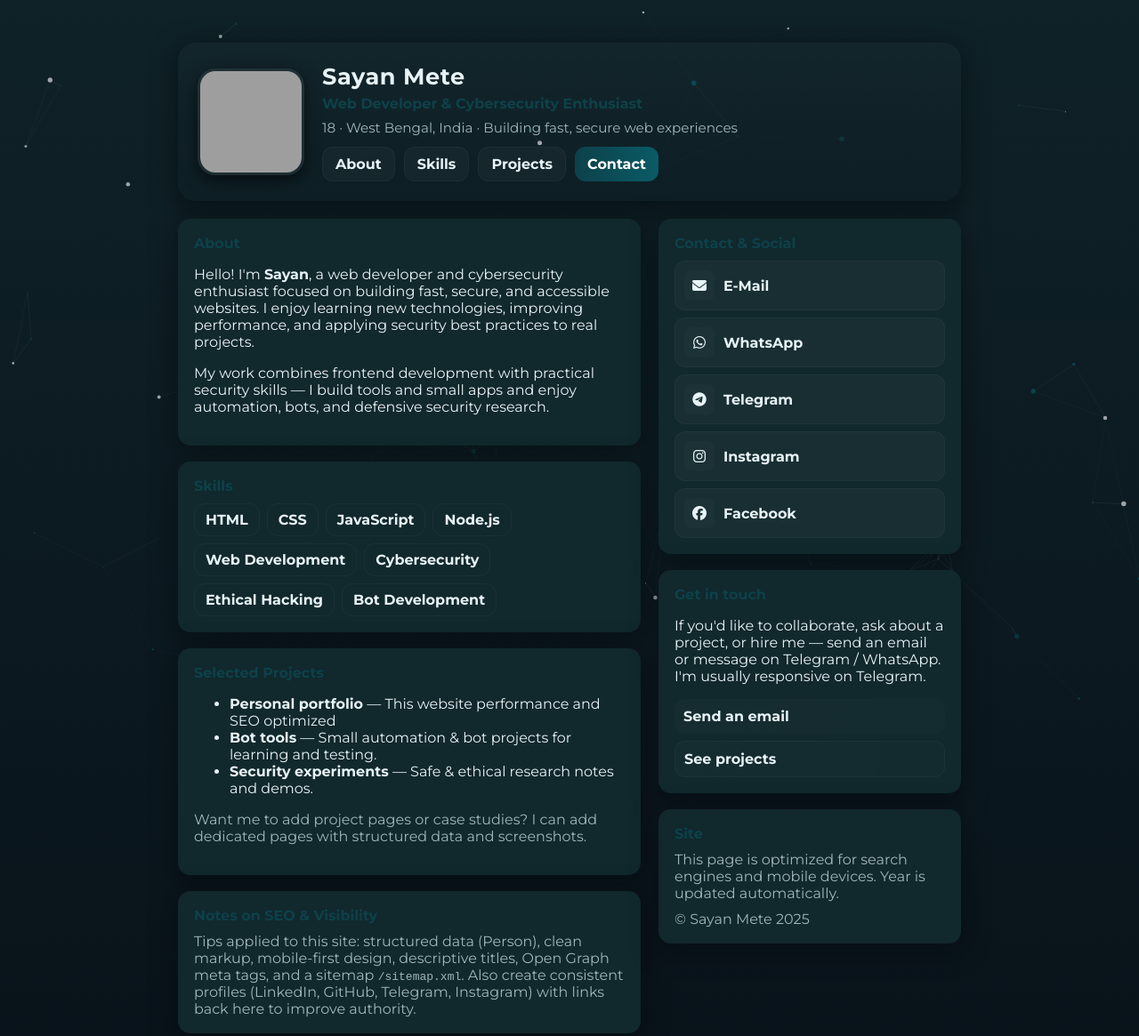
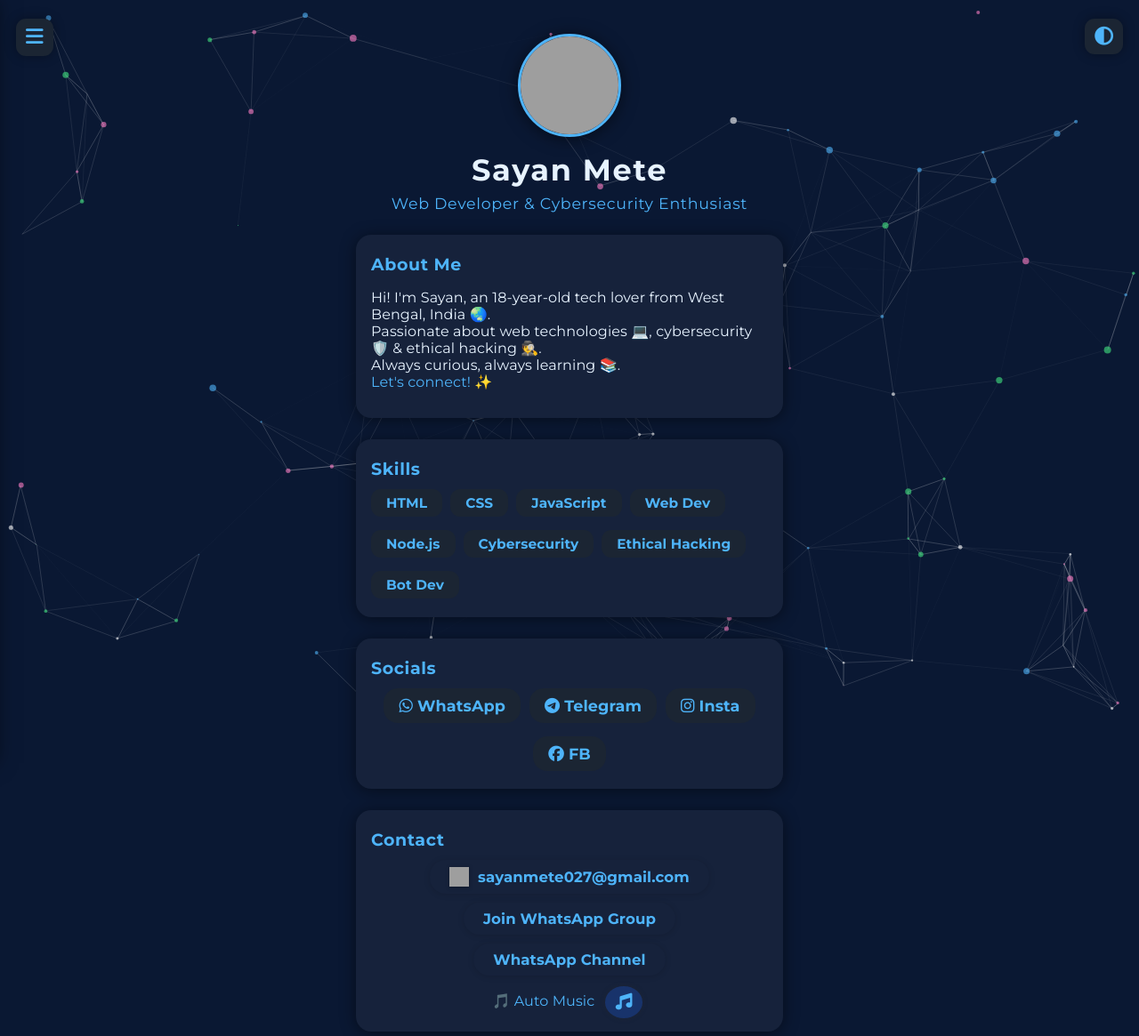
Before and after one commit to kajju027/SAYAN-METE, a plain HTML site: page index.html in a window 1280 px wide. Shown: the top 1165 px of the page at 89% size. Drawn offline with nearby package versions, Linux system fonts and the light colour scheme; grey boxes are pictures that could not be loaded.

Commit message:
Update index.html

```diff
--- a/index.html
+++ b/index.html
@@ -1,257 +1,421 @@
 <!DOCTYPE html>
+
 <html lang="en">
+
 <head>
-  <!-- Google tag -->
-  <script async src="https://www.googletagmanager.com/gtag/js?id=G-348YDEH740"></script>
-  <script>
-    window.dataLayer = window.dataLayer || [];
-    function gtag(){dataLayer.push(arguments);}
-    gtag('js', new Date());
-    gtag('config', 'G-348YDEH740');
-  </script>
 
-  <meta charset="utf-8" />
-  <meta name="viewport" content="width=device-width,initial-scale=1" />
-  <title>Sayan Mete — Web Developer & Cybersecurity Enthusiast</title>
-  <meta name="description" content="Sayan Mete — Web Developer and Cybersecurity enthusiast from India. Portfolio, skills, contact and social links." />
-  <meta name="author" content="Sayan Mete" />
-  <link rel="canonical" href="https://yourdomain.com/" />
+<meta charset="UTF-8" />
 
-  <!-- Open Graph / Social -->
-  <meta property="og:site_name" content="Sayan Mete" />
-  <meta property="og:title" content="Sayan Mete — Web Developer & Cybersecurity Enthusiast" />
-  <meta property="og:description" content="Portfolio of Sayan Mete — Web Developer and Cybersecurity enthusiast from India." />
-  <meta property="og:type" content="website" />
-  <meta property="og:url" content="https://sayan-mete.onrender.com" />
-  <meta property="og:image" content="https://files.catbox.moe/30fvii.jpeg" />
+<meta name="viewport" content="width=device-width, initial-scale=1.0"/>
 
-  <meta name="twitter:card" content="summary_large_image" />
-  <meta name="twitter:title" content="Sayan Mete — Web Developer & Cybersecurity Enthusiast" />
-  <meta name="twitter:description" content="Portfolio of Sayan Mete — Web Developer and Cybersecurity enthusiast from India." />
-  <meta name="twitter:image" content="https://files.catbox.moe/30fvii.jpeg" />
+<title>Sayan Mete - 2025 O.AI </title>
 
-  <!-- Favicon (uses your profile image as a simple favicon) -->
-  <link rel="icon" href="https://files.catbox.moe/30fvii.jpeg" type="image/jpeg" />
+<link rel="stylesheet" href="https://cdnjs.cloudflare.com/ajax/libs/font-awesome/6.5.0/css/all.min.css"/>
 
-  <!-- Preload fonts -->
-  <link rel="preconnect" href="https://fonts.gstatic.com" crossorigin />
-  <link href="https://fonts.googleapis.com/css2?family=Montserrat:wght@400;700&display=swap" rel="stylesheet">
+<link href="https://fonts.googleapis.com/css2?family=Montserrat:wght@400;700&display=swap" rel="stylesheet">
 
-  <!-- Font Awesome -->
-  <link rel="stylesheet" href="https://cdnjs.cloudflare.com/ajax/libs/font-awesome/6.5.0/css/all.min.css"/>
+<style>
 
-  <meta name="robots" content="index, follow" />
+html { scroll-behavior: smooth; }
 
-  <!-- Structured Data: Person -->
-  <script type="application/ld+json">
-  {
-    "@context": "https://schema.org",
-    "@type": "Person",
-    "name": "Sayan Mete",
-    "url": "https://sayan-mete.onrender.com",
-    "jobTitle": "Web Developer & Cybersecurity Enthusiast",
-    "sameAs": [
-      "https://instagram.com/sonu_7xyz",
-      "https://t.me/sayan_xyz",
-      "https://wa.me/me",
-      "https://www.facebook.com/"
-    ],
-    "email": "mailto:sayanmete027@gmail.com"
-  }
-  </script>
+:root {
 
-  <style>
-  :root{
-    --bg: #0f2228;
-    --card: #11282d;
-    --text: #e7f3f6;
-    --primary: #0d414a;
-    --accent: rgba(255,255,255,0.03);
-    --muted: #9fb5b9;
-    --glass: rgba(255,255,255,0.03);
-    --radius: 14px;
-  }
+  --bg: #0a1833; --card: #16223b; --text: #e7f3ff; --primary: #4eb4fa;
 
-  html{scroll-behavior:smooth}
-  *{box-sizing:border-box}
-  body{margin:0;font-family:'Montserrat',system-ui,-apple-system,Segoe UI,Roboto,"Helvetica Neue",Arial; background:linear-gradient(180deg,var(--bg), #081018); color:var(--text); min-height:100vh; -webkit-font-smoothing:antialiased; -moz-osx-font-smoothing:grayscale;}
-  a{color:inherit}
-  .wrap{max-width:920px;margin:28px auto;padding:20px;position:relative;z-index:2;}
-  header{display:flex;gap:20px;align-items:center;background:linear-gradient(180deg,rgba(255,255,255,0.02),transparent);padding:22px;border-radius:20px;box-shadow:0 6px 30px rgba(3,10,12,0.6)}
-  .profile-pic{width:120px;height:120px;border-radius:20px;object-fit:cover;border:3px solid rgba(255,255,255,0.06);box-shadow:0 6px 18px rgba(0,0,0,0.6)}
-  .hero {flex:1}
-  h1{margin:0;font-size:1.6rem;letter-spacing:0.6px}
-  .tagline{color:var(--primary);margin-top:6px;font-weight:700}
-  .meta{color:var(--muted);font-size:.95rem;margin-top:8px}
+  --accent: #1b2533; --button: #18336b; --button-text: #4eb4fa; --highlight: #4eb4fa; --contact: #16223b;
 
-  nav.topnav{display:flex;gap:10px;flex-wrap:wrap;margin-top:12px}
-  .btn{background:var(--glass);padding:9px 14px;border-radius:12px;text-decoration:none;font-weight:600;color:var(--text);display:inline-flex;gap:8px;align-items:center;border:1px solid rgba(255,255,255,0.03)}
-  .btn:hover{transform:translateY(-3px);box-shadow:0 8px 22px rgba(0,0,0,0.6)}
-  .primary-btn{background:linear-gradient(90deg,var(--primary), #0a5b65);border:none;color:#fff}
+}
 
-  main{margin-top:20px;display:grid;grid-template-columns:1fr 340px;gap:20px}
-  @media (max-width:900px){ main{grid-template-columns:1fr} .profile-pic{width:96px;height:96px}}
+body.pink { --bg:#1a1116; --card:#2a1623; --text:#ffe6fa; --primary:#ff7ec6; --accent:#2a1623; --button:#ff7ec6; --button-text:#1a1116; --highlight:#fff; --contact:#2a1623; }
 
-  section.card{background:var(--card);padding:18px;border-radius:var(--radius);box-shadow:0 6px 30px rgba(3,10,12,0.5)}
-  .section-title{color:var(--primary);font-weight:800;margin-bottom:10px}
+body.green { --bg:#102010; --card:#1a3321; --text:#e6fff4; --primary:#41e681; --accent:#225339; --button:#41e681; --button-text:#102010; --highlight:#fff; --contact:#1a3321; }
 
-  .skills{display:flex;flex-wrap:wrap;gap:8px}
-  .skill{background:transparent;border:1px solid rgba(255,255,255,0.04);padding:8px 12px;border-radius:12px;font-weight:700;color:var(--text)}
 
-  aside.right{display:flex;flex-direction:column;gap:18px}
-  .socials{display:flex;flex-direction:column;gap:8px}
-  .socials a{display:flex;align-items:center;gap:10px;padding:10px;border-radius:12px;text-decoration:none;background:var(--glass);font-weight:700}
-  .socials a .icon{width:34px;height:34px;border-radius:8px;display:inline-grid;place-items:center;background:rgba(255,255,255,0.02)}
 
-  .contact a{display:block;text-decoration:none;margin-top:6px;padding:10px;border-radius:12px;background:linear-gradient(90deg, rgba(255,255,255,0.02), rgba(255,255,255,0.01));font-weight:700}
-  .footer{margin-top:18px;color:var(--muted);font-size:.95rem;text-align:center}
+body { margin:0; font-family:'Montserrat',sans-serif; background:var(--bg); color:var(--text); min-height:100vh; transition:background .4s,color .4s; letter-spacing:.1px; }
 
-  @media (max-width:600px){
-    header{flex-direction:row;gap:12px}
-    .meta{display:none}
-    .wrap{padding:14px}
-  }
+#dynamic-particles { position:fixed; top:0; left:0; width:100%; height:100%; z-index:-1; }
 
-  #dynamic-particles{position:fixed;top:0;left:0;width:100%;height:100%;z-index:-1;pointer-events:none}
-  </style>
+.container { max-width:480px; margin:38px auto 0 auto; padding:0 16px; position:relative; z-index:1; }
+
+header { text-align:center; margin-bottom:25px; }
+
+.profile-pic { width:110px; height:110px; border-radius:50%; border:3.5px solid var(--primary); object-fit:cover; box-shadow:0 2px 18px #0008; margin-bottom:12px; background: var(--accent); }
+
+h1 { font-size:2.1rem; margin:0 0 7px 0; font-weight:700; letter-spacing:1.7px; }
+
+.tagline { color:var(--primary); font-size:1.09rem; margin-bottom:12px; letter-spacing:0.7px; }
+
+nav.menu { position:fixed; top:0; left:-230px; width:180px; height:100%; background:var(--card); box-shadow:8px 0 22px #0009; padding:48px 18px 10px 18px; transition:left .29s cubic-bezier(.68,1.2,.36,.97); z-index:999; display:flex; flex-direction:column; gap:11px; }
+
+nav.menu.show { left:0; }
+
+nav.menu a { color:var(--primary); text-decoration:none; font-size:1.08rem; font-weight:bold; padding:5px 5px 5px 13px; border-left:3px solid transparent; border-radius:5px 0 0 5px; transition:color .15s,border .13s; letter-spacing:1px; }
+
+nav.menu a:hover, nav.menu a.active { color:var(--highlight); border-left:3px solid var(--primary); background:var(--accent); }
+
+
+
+.menu-toggle, .theme-toggle { position:fixed; top:21px; z-index:1001; border-radius:11px; padding:8px 11px; font-size:1.3em; cursor:pointer; border:none; box-shadow:0 0 13px #0005; background:var(--accent); color:var(--primary);}
+
+.menu-toggle { left:18px; font-size:1.4em; }
+
+.theme-toggle { right:18px; }
+
+.menu-toggle:hover, .theme-toggle:hover { background:var(--primary); color:var(--bg); }
+
+
+
+section { background:var(--card); border-radius:17px; box-shadow:0 2px 18px #0007; padding:22px 17px 15px 17px; margin-bottom:24px; transition:background .4s,color .4s; }
+
+section:last-child { margin-bottom:20px;}
+
+.section-title { font-size:1.19rem; font-weight:bold; color:var(--primary); margin-bottom:11px; letter-spacing:0.6px; }
+
+.skills-list { display:flex; flex-wrap:wrap; gap:9px; margin-top:6px; }
+
+.skill { background:var(--accent); color:var(--primary); border-radius:11px; padding:6px 17px; font-size:.96em; font-weight:bold; margin-bottom:6px; transition:background .10s,color .10s; cursor:default; border:none; }
+
+.socials { text-align:center; margin:6px 0 0 0; display:flex; flex-wrap:wrap; gap:10px; justify-content:center; }
+
+.socials a { display:inline-block; background:var(--accent); color:var(--primary); padding:9px 17px; border-radius:16px; font-size:1.1rem; text-decoration:none; font-weight:700; transition:background .13s,color .13s; border:none; outline:none; margin-bottom:5px; }
+
+.socials a:hover { background:var(--primary); color:var(--bg); }
+
+.contact-links { display:flex; flex-direction:column; gap:10px; margin:0 auto; align-items:center; margin-top:7px; }
+
+.contact-link { background:var(--contact); color:var(--primary); padding:8px 22px; border-radius:18px; font-weight:700; text-decoration:none; font-size:1.04rem; box-shadow:0 1px 7px #0002; transition:background .13s,color .13s; border:none; outline:none; display:flex; align-items:center; gap:7px; }
+
+.contact-link:hover { background:var(--primary); color:var(--bg);}
+
+.gmail-logo { width:22px; height:22px; vertical-align:middle; margin-right:3px; filter:drop-shadow(0 1px 2px #0005); }
+
+.music-bar { text-align:center; margin:12px 0 0 0; }
+
+.music-toggle { background:var(--button); color:var(--button-text); border:none; border-radius:50%; padding:7px 12px; font-size:1.17rem; cursor:pointer; margin-left:7px; vertical-align:middle; box-shadow:0 0 5px #23272e99; transition:background .16s,color .16s; }
+
+.music-toggle:hover { background:var(--primary); color:var(--bg);}
+
+.footer { text-align:center; color:#3c4a5f; font-size:.98em; margin:24px 0 10px 0; letter-spacing:.4px; user-select:none; }
+
+
+
+/* Responsive */
+
+@media(max-width:530px){ .container{padding:0 2vw;} section{padding:13px 4vw;} .profile-pic{width:77px;height:77px;} }
+
+</style>
+
 </head>
+
 <body>
 
-  <div id="dynamic-particles" aria-hidden="true"></div>
 
-  <div class="wrap" role="main">
-    <header>
-      <img src="https://files.catbox.moe/30fvii.jpeg" alt="Sayan Mete — profile photo" class="profile-pic" width="120" height="120">
-      <div class="hero">
-        <h1>Sayan Mete</h1>
-        <div class="tagline">Web Developer &amp; Cybersecurity Enthusiast</div>
-        <div class="meta">18 · West Bengal, India · Building fast, secure web experiences</div>
 
-        <nav class="topnav" aria-label="Primary">
-          <a class="btn" href="#about">About</a>
-          <a class="btn" href="#skills">Skills</a>
-          <a class="btn" href="#projects">Projects</a>
-          <a class="btn primary-btn" href="#contact">Contact</a>
-        </nav>
-      </div>
-    </header>
+<div id="dynamic-particles"></div>
 
-    <main>
-      <div>
-        <section id="about" class="card" aria-labelledby="about-title">
-          <div id="about-title" class="section-title">About</div>
-          <p>Hello! I'm <strong>Sayan</strong>, a web developer and cybersecurity enthusiast focused on building fast, secure, and accessible websites. I enjoy learning new technologies, improving performance, and applying security best practices to real projects.</p>
-          <p>My work combines frontend development with practical security skills — I build tools and small apps and enjoy automation, bots, and defensive security research.</p>
-        </section>
 
-        <section id="skills" class="card" aria-labelledby="skills-title" style="margin-top:18px">
-          <div id="skills-title" class="section-title">Skills</div>
-          <div class="skills" aria-hidden="false">
-            <span class="skill">HTML</span>
-            <span class="skill">CSS</span>
-            <span class="skill">JavaScript</span>
-            <span class="skill">Node.js</span>
-            <span class="skill">Web Development</span>
-            <span class="skill">Cybersecurity</span>
-            <span class="skill">Ethical Hacking</span>
-            <span class="skill">Bot Development</span>
-          </div>
-        </section>
 
-        <section id="projects" class="card" aria-labelledby="projects-title" style="margin-top:18px">
-          <div id="projects-title" class="section-title">Selected Projects</div>
-          <ul>
-            <li><strong>Personal portfolio</strong> — This website performance and SEO optimized </li>
-            <li><strong>Bot tools</strong> — Small automation & bot projects for learning and testing.</li>
-            <li><strong>Security experiments</strong> — Safe & ethical research notes and demos.</li>
-          </ul>
-          <p style="margin-top:8px;color:var(--muted)">Want me to add project pages or case studies? I can add dedicated pages with structured data and screenshots.</p>
-        </section>
+<button class="menu-toggle" onclick="toggleMenu()" title="Menu"><i class="fas fa-bars"></i></button>
 
-        <section class="card" style="margin-top:18px">
-          <div class="section-title">Notes on SEO & Visibility</div>
-          <p style="color:var(--muted);margin:0">Tips applied to this site: structured data (Person), clean markup, mobile-first design, descriptive titles, Open Graph meta tags, and a sitemap <code>/sitemap.xml</code>. Also create consistent profiles (LinkedIn, GitHub, Telegram, Instagram) with links back here to improve authority.</p>
-        </section>
-      </div>
+<button class="theme-toggle" onclick="toggleTheme()" title="Change Theme"><i class="fas fa-adjust"></i></button>
 
-      <aside class="right">
-        <section class="card social" aria-labelledby="social-title">
-          <div id="social-title" class="section-title">Contact & Social</div>
-          <div class="socials" role="list">
-            <a class="btn" href="mailto:sayanmete027@gmail.com" target="_blank" rel="noopener noreferrer"><span class="icon"><i class="fa fa-envelope"></i></span> E-Mail</a>
-            <a class="btn" href="https://wa.me/me" target="_blank" rel="noopener noreferrer"><span class="icon"><i class="fab fa-whatsapp"></i></span> WhatsApp</a>
-            <a class="btn" href="https://t.me/sayan_xyz" target="_blank" rel="noopener noreferrer"><span class="icon"><i class="fab fa-telegram"></i></span> Telegram</a>
-            <a class="btn" href="https://instagram.com/sonu_7xyz" target="_blank" rel="noopener noreferrer"><span class="icon"><i class="fab fa-instagram"></i></span> Instagram</a>
-            <a class="btn" href="https://www.facebook.com/" target="_blank" rel="noopener noreferrer"><span class="icon"><i class="fab fa-facebook"></i></span> Facebook</a>
-          </div>
-        </section>
 
-        <section class="card contact" aria-labelledby="contact-title">
-          <div id="contact-title" class="section-title">Get in touch</div>
-          <p>If you'd like to collaborate, ask about a project, or hire me — send an email or message on Telegram / WhatsApp. I'm usually responsive on Telegram.</p>
-          <a href="mailto:sayanmete027@gmail.com">Send an email</a>
-          <a href="#projects" class="btn" style="margin-top:8px">See projects</a>
-        </section>
 
-        <section class="card" aria-labelledby="site-title">
-          <div id="site-title" class="section-title">Site</div>
-          <p style="margin:0;color:var(--muted)">This page is optimized for search engines and mobile devices. Year is updated automatically.</p>
-          <div style="margin-top:10px;color:var(--muted)" id="copyright">© Sayan Mete <span id="year"></span></div>
-        </section>
-      </aside>
-    </main>
+<nav class="menu" id="menu">
 
-    <div class="footer" role="contentinfo">
-      <img alt="visits" src="https://www.counter12.com/img-9205Yd3W54Z3y43Z-5.gif" style="max-width:180px;margin-top:12px">
-    </div>
-  </div>
+<a href="#home" onclick="closeMenu()">Home</a>
 
-  <script>
-  document.getElementById('year').textContent = new Date().getFullYear();
+<a href="#about" onclick="closeMenu()">About</a>
 
-  (function(){
-    document.querySelectorAll('a[href^="#"]').forEach(function(el){
-      el.addEventListener('click', function(e){
-        var target = document.querySelector(this.getAttribute('href'));
-        if(target){
-          e.preventDefault();
-          target.scrollIntoView({behavior:'smooth', block:'start'});
-          setTimeout(function(){ target.setAttribute('tabindex','-1'); target.focus(); }, 600);
-        }
-      });
-    });
-  })();
-  </script>
+<a href="#skills" onclick="closeMenu()">Skills</a>
 
-  <script defer src="https://cdn.jsdelivr.net/particles.js/2.0.0/particles.min.js"></script>
-  <script>
-  function initParticles(){
-    try{
-      particlesJS('dynamic-particles', {
-        particles: {
-          number: { value: 60, density: { enable: true, value_area: 800 } },
-          color: { value: ["#0d414a","#ffffff","#0a5b65"] },
-          shape: { type: "circle" },
-          opacity: { value: 0.6 },
-          size: { value: 3, random: true },
-          line_linked: { enable: true, distance: 140, color: "#ffffff", opacity: 0.08, width: 1 },
-          move: { enable: true, speed: 2.2 }
-        },
-        interactivity: {
-          detect_on: "canvas",
-          events: { onhover: { enable: true, mode: "grab" }, onclick: { enable: true, mode: "push" } },
-          modes: { grab: { distance: 120, line_linked: { opacity: 0.9 } }, push: { particles_nb: 4 } }
-        },
-        retina_detect: true
-      });
-    }catch(e){
-      console.warn('Particles init failed', e);
-    }
-  }
-  (function waitForParticles(){
-    if(window.particlesJS) return initParticles();
-    setTimeout(waitForParticles, 300);
-  })();
-  </script>
+<a href="#social" onclick="closeMenu()">Socials</a>
+
+<a href="#contact" onclick="closeMenu()">Contact</a>
+
+<a href="https://instagram.com/sonu_7xyz" target="_blank"><i class="fab fa-instagram"></i> Instagram</a>
+
+<a href="https://t.me/sayan_xyz" target="_blank"><i class="fab fa-telegram"></i> Telegram</a>
+
+<a href="https://wa.me/me" target="_blank"><i class="fab fa-whatsapp"></i> WhatsApp</a>
+
+</nav>
+
+
+
+<div class="container">
+
+<header id="home">
+
+<img src="https://files.catbox.moe/30fvii.jpeg" class="profile-pic" alt="Sayan Mete">
+
+<h1>Sayan Mete</h1>
+
+<div class="tagline">Web Developer & Cybersecurity Enthusiast</div>
+
+</header>
+
+
+
+<section id="about">
+
+<div class="section-title">About Me</div>
+
+<p>Hi! I'm Sayan, an 18-year-old tech lover from West Bengal, India 🌏.<br>
+
+Passionate about web technologies 💻, cybersecurity 🛡️ & ethical hacking 🕵️.<br>
+
+Always curious, always learning 📚.<br>
+
+<span style="color:var(--primary);">Let's connect! ✨</span></p>
+
+</section>
+
+
+
+<section id="skills">
+
+<div class="section-title">Skills</div>
+
+<div class="skills-list">
+
+<span class="skill">HTML</span>
+
+<span class="skill">CSS</span>
+
+<span class="skill">JavaScript</span>
+
+<span class="skill">Web Dev</span>
+
+<span class="skill">Node.js</span>
+
+<span class="skill">Cybersecurity</span>
+
+<span class="skill">Ethical Hacking</span>
+
+<span class="skill">Bot Dev</span>
+
+</div>
+
+</section>
+
+
+
+<section id="social">
+
+<div class="section-title">Socials</div>
+
+<div class="socials">
+
+<a href="https://wa.me/me" target="_blank"><i class="fab fa-whatsapp"></i> WhatsApp</a>
+
+<a href="https://t.me/sayan_xyz" target="_blank"><i class="fab fa-telegram"></i> Telegram</a>
+
+<a href="https://instagram.com/sonu_7xyz" target="_blank"><i class="fab fa-instagram"></i> Insta</a>
+
+<a href="https://www.facebook.com/" target="_blank"><i class="fab fa-facebook"></i> FB</a>
+
+</div>
+
+</section>
+
+
+
+<section id="contact">
+
+<div class="section-title">Contact</div>
+
+<div class="contact-links">
+
+<a class="contact-link" href="mailto:sorry@gmail.com">
+
+<img class="gmail-logo" src="https://upload.wikimedia.org/wikipedia/commons/4/4e/Gmail_Icon.png" alt="Gmail Logo">
+
+sayanmete027@gmail.com
+
+</a>
+
+<a class="contact-link" href="https://chat.whatsapp.com/L5Qs4J1DoK87CTXzAJFHQh?mode=ac_c" target="_blank">Join WhatsApp Group</a>
+
+<a class="contact-link" href="https://whatsapp.com/channel/0029Va9UKhEL7UVN6cfr8a16" target="_blank">WhatsApp Channel</a>
+
+</div>
+
+
+
+<div class="music-bar">
+
+  <span style="color:var(--primary);">🎵 Auto Music</span>
+
+  <button class="music-toggle" onclick="toggleMusic()" title="Music On/Off">
+
+    <i id="music-icon" class="fa fa-music"></i>
+
+  </button>
+
+  <!-- ইউটিউব লাইভ অডিও (ভিডিও লুকানো) -->
+
+  <iframe id="youtube-music" width="0" height="0" src="https://www.youtube.com/embed/BnoVfMUoAIM?autoplay=1&loop=1&playlist=BnoVfMUoAIM" frameborder="0" allow="autoplay" allowfullscreen></iframe>
+
+</div>
+
+</section>
+
+
+
+<div class="footer">
+
+  © Sayan Mete 2024
+
+  <br>
+
+  <!-- ভিজিটর কাউন্টার -->
+
+  <img src="https://visit-counter.vercel.app/counter.png?page=https%3A%2F%2Ffamcode.onrender.com%2F&s=40&c=00ada8&bg=00000000&no=1&ff=digii&tb=&ta=" alt="visits">
+
+</div>
+
+
+
+<script src="https://cdn.jsdelivr.net/particles.js/2.0.0/particles.min.js"></script>
+
+<script>
+
+// Hamburger menu
+
+function toggleMenu(){ document.getElementById('menu').classList.toggle('show'); }
+
+function closeMenu(){ document.getElementById('menu').classList.remove('show'); }
+
+document.addEventListener('click', function(e){
+
+  const menu=document.getElementById('menu');
+
+  if(menu.classList.contains('show') && !menu.contains(e.target) && !e.target.classList.contains('menu-toggle') && !e.target.closest('.menu-toggle')) closeMenu();
+
+});
+
+// Smooth scroll
+
+document.querySelectorAll('.menu a[href^="#"]').forEach(function(link){
+
+  link.addEventListener('click', function(e){
+
+    e.preventDefault();
+
+    closeMenu();
+
+    const id=this.getAttribute('href').slice(1);
+
+    const el=document.getElementById(id);
+
+    if(el) window.scrollTo({top:el.offsetTop-16, behavior:"smooth"});
+
+  });
+
+});
+
+
+
+// Theme logic
+
+const themes=["","pink","green"];
+
+let themeIndex=0; // Default blue
+
+function toggleTheme(){
+
+  themeIndex=(themeIndex+1)%themes.length;
+
+  document.body.className=themes[themeIndex];
+
+}
+
+
+
+// Particles background
+
+function createParticlesBackground(elementIdOrClass, config){
+
+  const defaultConfig={
+
+    particles:{
+
+      number:{value:80,density:{enable:true,value_area:800}},
+
+      color:{value:["#4eb4fa","#ff7ec6","#41e681","#ffffff"]},
+
+      shape:{type:"circle"},
+
+      opacity:{value:0.6},
+
+      size:{value:4,random:true},
+
+      line_linked:{enable:true,distance:150,color:"#ffffff",opacity:0.3,width:1},
+
+      move:{enable:true,speed:3}
+
+    },
+
+    interactivity:{
+
+      detect_on:"canvas",
+
+      events:{onhover:{enable:true,mode:"grab"},onclick:{enable:true,mode:"push"}},
+
+      modes:{grab:{distance:140,line_linked:{opacity:1}},push:{particles_nb:4}}
+
+    },
+
+    retina_detect:true
+
+  };
+
+  const finalConfig=Object.assign({},defaultConfig,config||{});
+
+  const selector=elementIdOrClass.trim();
+
+  let containerId=selector.startsWith('#')?selector.substring(1):'dynamic-particles';
+
+  particlesJS(containerId,finalConfig);
+
+}
+
+createParticlesBackground('#dynamic-particles');
+
+
+
+// Music toggle
+
+let musicEnabled=true;
+
+function toggleMusic(){
+
+  musicEnabled=!musicEnabled;
+
+  const icon=document.getElementById('music-icon');
+
+  icon.className=musicEnabled?"fa fa-music":"fa fa-volume-mute";
+
+  const iframe=document.getElementById('youtube-music');
+
+  iframe.src=musicEnabled?"https://www.youtube.com/embed/BnoVfMUoAIM?autoplay=1&loop=1&playlist=BnoVfMUoAIM":"";
+
+}
+
+
+
+// Auto play on load
+
+window.addEventListener('DOMContentLoaded', function(){
+
+  document.getElementById('youtube-music').src="https://www.youtube.com/embed/BnoVfMUoAIM?autoplay=1&loop=1&playlist=BnoVfMUoAIM";
+
+});
+
+</script>
+
 </body>
+
 </html>
```
